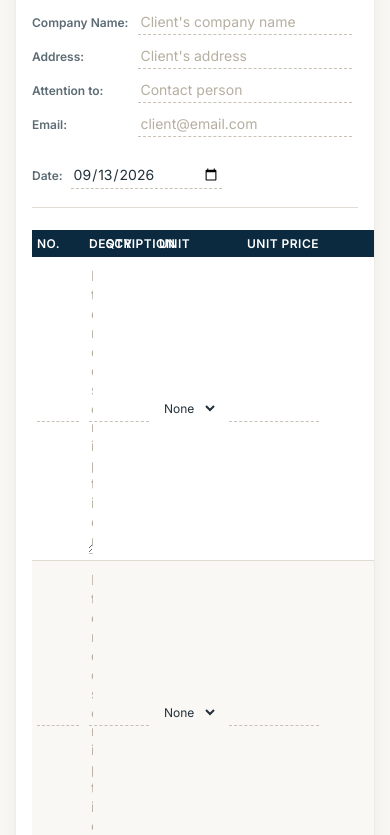
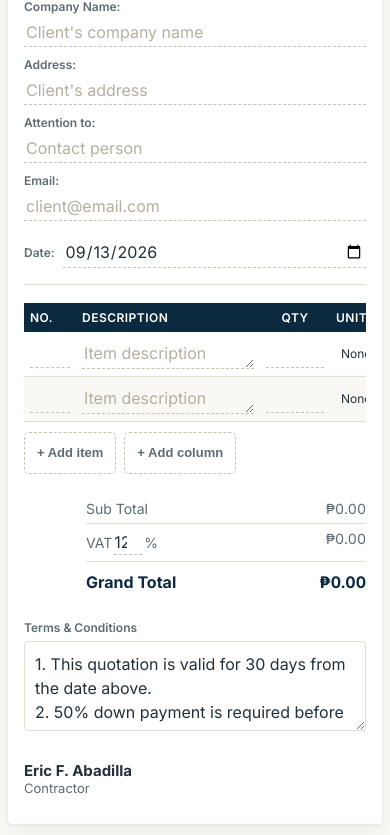
Before and after one commit to shawnie6769/Quotation-Generator, a website built with Vite: page quotation-app/index.html in a window 390 px wide. Shown: the part 309-1144 px from the top of the page. Built offline with nearby package versions, Linux system fonts and the light colour scheme.

Commit message:
feat: improve mobile responsiveness

```diff
--- a/quotation-app/index.html
+++ b/quotation-app/index.html
@@ -46,6 +46,7 @@
             </div>
           </div>
 
+          <div class="table-scroll">
             <table>
               <thead>
                 <tr>
@@ -61,6 +62,7 @@
               </thead>
               <tbody id="itemsBody"></tbody>
             </table>
+          </div>
 
           <div class="table-actions">
             <button class="add-row-btn" id="addRowBtn">+ Add item</button>
--- a/quotation-app/src/style.css
+++ b/quotation-app/src/style.css
@@ -70,7 +70,7 @@ h1,h2,h3,.display{
 .btn-small{padding:6px 10px;font-size:13px;border-radius:5px;}
 .btn:disabled{opacity:.55;cursor:default;}
 main{display:flex;justify-content:center;padding:32px 16px 80px;}
-.sheet-wrap{width:100%;max-width:820px;}
+.sheet-wrap{width:100%;max-width:820px;min-width:0;}
 .hint{font-size:13px;color:var(--slate);margin:0 2px 14px;}
 .sheet{background:var(--white);border-radius:4px;box-shadow:0 1px 3px rgba(11,42,63,0.08), 0 10px 30px rgba(11,42,63,0.06);overflow:hidden;}
 .letterhead{width:100%;display:block;}
@@ -84,7 +84,8 @@ main{display:flex;justify-content:center;padding:32px 16px 80px;}
 input[type=text], input[type=email], input[type=date], input[type=number], textarea{font-family:'Inter',sans-serif;color:var(--ink);border:none;border-bottom:1px dashed #C9C2B4;background:transparent;padding:4px 2px;font-size:14px;width:100%;outline:none;}
 input:focus, textarea:focus{border-bottom:1px solid var(--clay);}
 input::placeholder, textarea::placeholder{color:#B6AFA0;}
-table{width:100%;border-collapse:collapse;table-layout:fixed;margin-bottom:10px;}
+.table-scroll{width:100%;overflow-x:auto;margin-bottom:10px;-webkit-overflow-scrolling:touch;}
+table{width:100%;border-collapse:collapse;table-layout:fixed;margin-bottom:0;}
 thead th{background:var(--navy);color:var(--white);font-size:11px;letter-spacing:0.04em;text-transform:uppercase;font-weight:600;padding:9px 8px;text-align:left;}
 thead th.num, tbody td.num{text-align:right;}
 thead th.center{text-align:center;}
@@ -148,12 +149,31 @@ textarea#terms:focus{border-color:var(--clay);}
 .pdf-section .date-field .pdf-field-value{width:auto;white-space:nowrap;}
 .pdf-section .terms-print-value{white-space:pre-wrap;line-height:1.5;border:1px solid var(--line);border-radius:4px;padding:10px;font-size:14px;min-height:90px;}
 @media (max-width:600px){
+  main{padding:20px 8px 56px;}
+  .hint{margin-right:4px;margin-left:4px;line-height:1.45;}
+  .toolbar{padding:12px 12px;}
+  .toolbar .brand{font-size:20px;}
+  .toolbar .actions{width:100%;}
+  .toolbar .actions .btn{flex:1;min-height:42px;padding:9px 10px;}
   .sheet-body{padding:20px 16px 28px;}
-  .meta-row{flex-direction:column;}
+  .meta-row{flex-direction:column;gap:16px;margin-bottom:18px;padding-bottom:16px;}
+  .client-fields{width:100%;grid-template-columns:1fr;gap:4px;}
+  .client-fields label{margin-top:6px;}
+  .date-field{width:100%;min-width:0;}
   .date-field{align-self:flex-start;}
-  thead th, tbody td{font-size:12px;padding:6px 5px;}
-  td.qty{width:50px;}
-  td.price{width:90px;}
-  .toolbar{padding:12px 14px;}
+  thead th, tbody td{font-size:12px;padding:7px 6px;}
+  table{min-width:640px;}
+  .table-scroll{margin-right:-16px;padding-right:16px;}
+  .table-actions{margin-bottom:20px;}
+  .add-row-btn{min-height:42px;padding:9px 12px;}
+  .totals{margin-bottom:22px;}
+  .totals-box{width:100%;max-width:280px;}
+  input[type=text], input[type=email], input[type=date], input[type=number], textarea{font-size:16px;}
+  .terms{margin-bottom:26px;}
+}
+@media (max-width:380px){
+  .toolbar .brand .tag{display:none;}
+  .sheet-body{padding-right:12px;padding-left:12px;}
+  .table-scroll{margin-right:-12px;padding-right:12px;}
 }
 .status-msg{text-align:center;font-size:13px;color:var(--slate);margin-top:10px;min-height:16px;}
```
Lines whose indentation alone changed are shown as unchanged.
